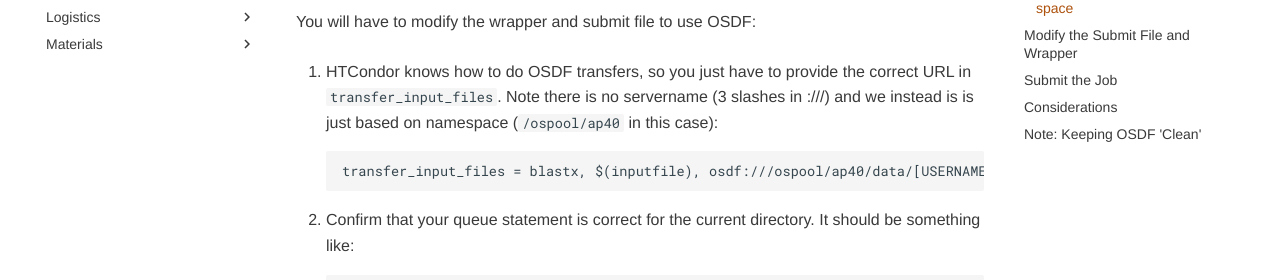
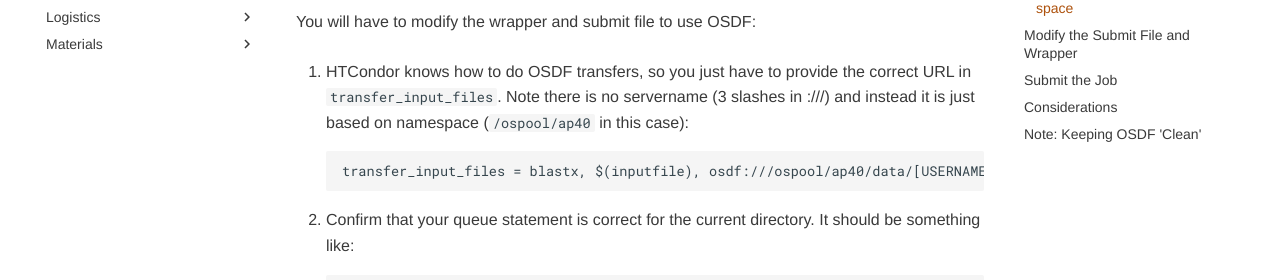
Before and after one commit to osg-htc/school-2025, an MkDocs documentation site: the page built from docs/materials/data/part2-ex1-transfer-file-using-osdf.md, in a window 1280 px wide and 900 px high, scrolled down 1377 px. Shown: the part 172-452 px from the top of the window. Built offline with MkDocs 1.6.1 and Material for MkDocs 9.7.7, drawn with Linux system fonts in a browser that asks for light colours.

```diff
--- a/docs/materials/data/part2-ex1-transfer-file-using-osdf.md
+++ b/docs/materials/data/part2-ex1-transfer-file-using-osdf.md
@@ -49,8 +49,8 @@ Modify the Submit File and Wrapper
 You will have to modify the wrapper and submit file to use OSDF:
 
 1. HTCondor knows how to do OSDF transfers, so you just have to provide the correct URL in
-   `transfer_input_files`. Note there is no servername (3 slashes in :///) and we instead
-   is is just based on namespace (`/ospool/ap40` in this case):
+   `transfer_input_files`. Note there is no servername (3 slashes in :///) and instead
+   it is just based on namespace (`/ospool/ap40` in this case):
 
         ::file
         transfer_input_files = blastx, $(inputfile), osdf:///ospool/ap40/data/[USERNAME]/pdbaa_files.tar.gz
```
